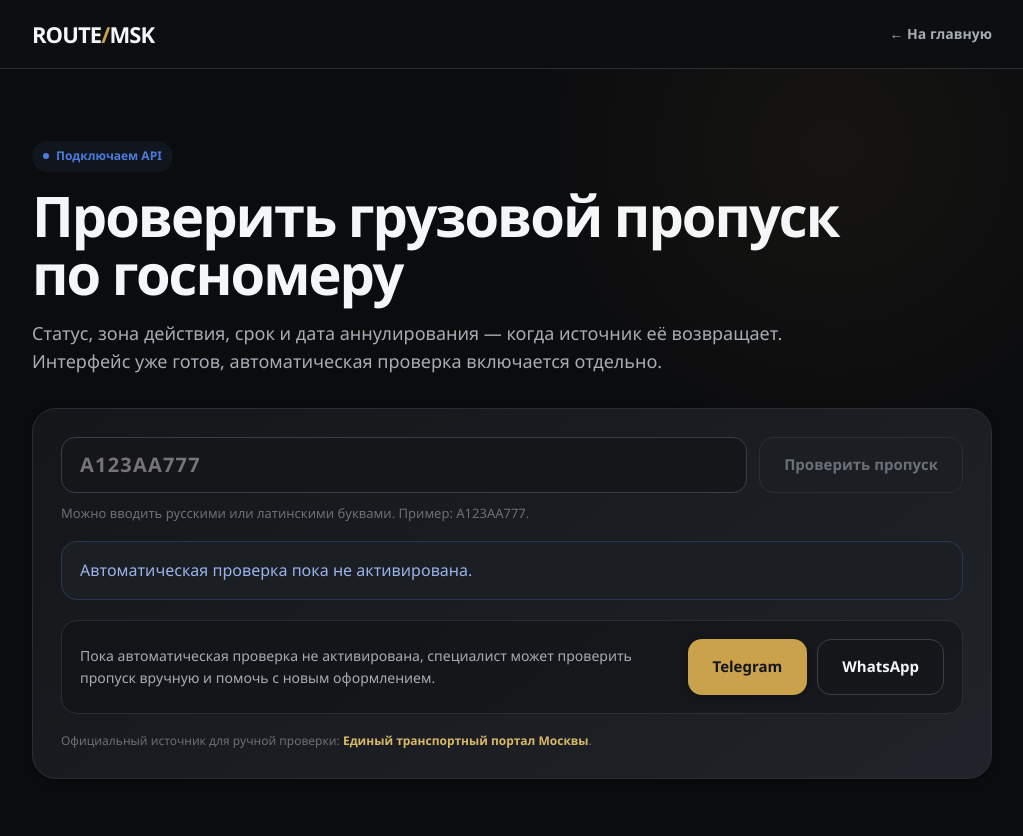
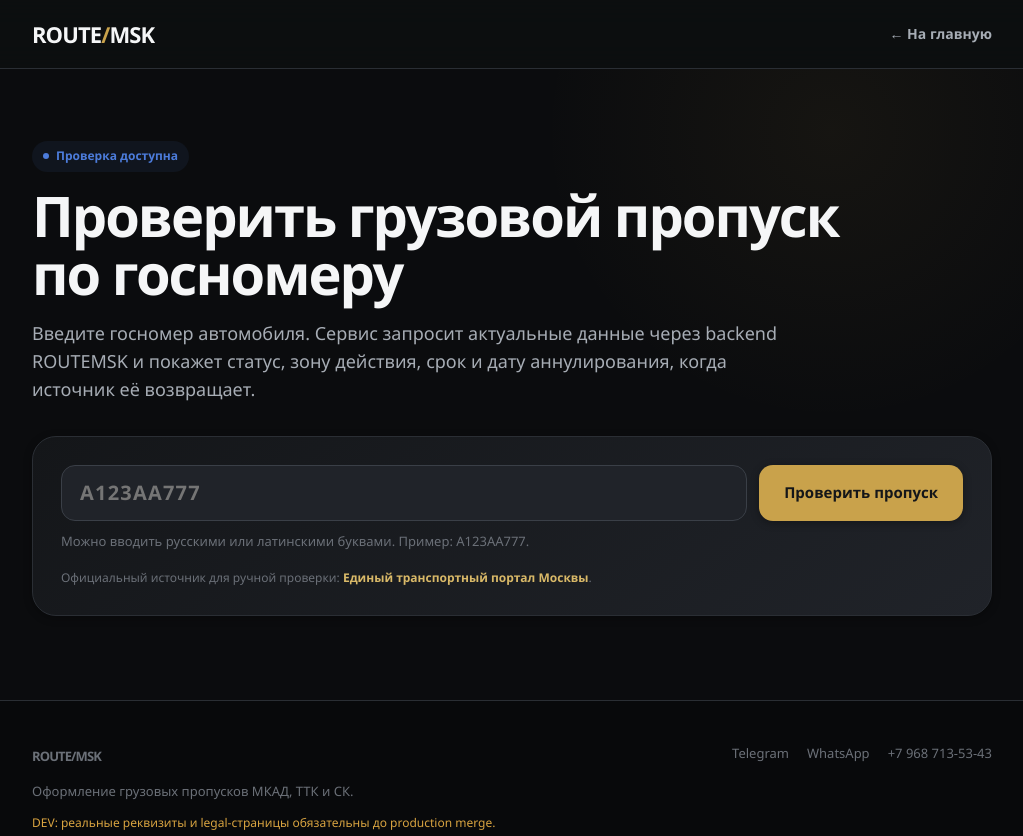
Before and after one commit to ZaKaTuJIa/routemsk, a website: page check.html in a window 1280 px wide. Shown: the top 836 px of the page, without its empty margins (128-1151 px from the left). Drawn offline with Linux system fonts and the light colour scheme.

Commit message:
feat: enable API Assist permit lookup in redesign checker

```diff
--- a/check.html
+++ b/check.html
@@ -22,9 +22,9 @@
 <header class="header"><div class="container header-inner"><a class="logo" href="/">ROUTE<span>/</span>MSK</a><a class="back" href="/">← На главную</a></div></header>
 <main>
   <div class="container hero">
-    <span class="status" id="serviceStatus">Подключаем API</span>
+    <span class="status" id="serviceStatus">Проверка доступна</span>
     <h1>Проверить грузовой пропуск по госномеру</h1>
-    <p class="lead">Статус, зона действия, срок и дата аннулирования — когда источник её возвращает. Интерфейс уже готов, автоматическая проверка включается отдельно.</p>
+    <p class="lead">Введите госномер автомобиля. Сервис запросит актуальные данные через backend ROUTEMSK и покажет статус, зону действия, срок и дату аннулирования, когда источник её возвращает.</p>
     <section class="checker" aria-labelledby="checkerTitle">
       <h2 id="checkerTitle" style="position:absolute;left:-9999px">Форма проверки пропуска</h2>
       <div class="form-row">
@@ -34,7 +34,7 @@
       <p class="hint" id="hint">Можно вводить русскими или латинскими буквами. Пример: А123АА777.</p>
       <div id="message" class="message" role="status" aria-live="polite"></div>
       <div class="fallback" id="fallback">
-        <p>Пока автоматическая проверка не активирована, специалист может проверить пропуск вручную и помочь с новым оформлением.</p>
+        <p>Если автоматическая проверка временно недоступна, специалист может проверить пропуск вручную и помочь с новым оформлением.</p>
         <div class="fallback-actions"><a class="btn btn-primary" href="https://t.me/Mary_Romanova_tg" target="_blank" rel="noopener noreferrer" data-event="telegram_click">Telegram</a><a class="btn btn-secondary" href="https://wa.me/79687135343?text=%D0%97%D0%B4%D1%80%D0%B0%D0%B2%D1%81%D1%82%D0%B2%D1%83%D0%B9%D1%82%D0%B5%2C%20%D0%BD%D1%83%D0%B6%D0%BD%D0%BE%20%D0%BF%D1%80%D0%BE%D0%B2%D0%B5%D1%80%D0%B8%D1%82%D1%8C%20%D0%B3%D1%80%D1%83%D0%B7%D0%BE%D0%B2%D0%BE%D0%B9%20%D0%BF%D1%80%D0%BE%D0%BF%D1%83%D1%81%D0%BA" target="_blank" rel="noopener noreferrer" data-event="whatsapp_click">WhatsApp</a></div>
       </div>
       <section id="result" class="result" aria-live="polite">
@@ -52,7 +52,7 @@
 <script>
 'use strict';
 const API_URL='https://routemsk-api.onrender.com/api/permit';
-const CHECK_ENABLED=false; // switch to true after API_ASSIST_KEY is configured and verified
+const CHECK_ENABLED=true;
 const $=id=>document.getElementById(id);
 const latinToCyr={A:'А',B:'В',E:'Е',K:'К',M:'М',H:'Н',O:'О',P:'Р',C:'С',T:'Т',Y:'У',X:'Х'};
 function normalizePlate(value){return value.toUpperCase().replace(/[\s-]/g,'').split('').map(ch=>latinToCyr[ch]||ch).join('')}
```
